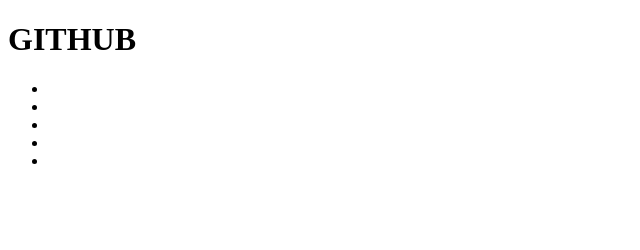
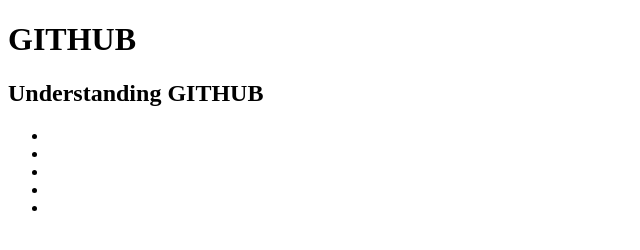
Before and after one commit to ClarenceNorcio/bmc101, a plain HTML site: page index.html in a window 1280 px wide. Shown: the whole page, without its empty margins (0-640 px from the left). Drawn offline with Linux system fonts and the light colour scheme.

Commit message:
new branch BMC

```diff
--- a/index.html
+++ b/index.html
@@ -10,6 +10,7 @@
 </head>
 <body>
     <h1>GITHUB</h1>
+    <h2>Understanding GITHUB</h2>
     <ul>
         <li></li>
         <li></li>
```
